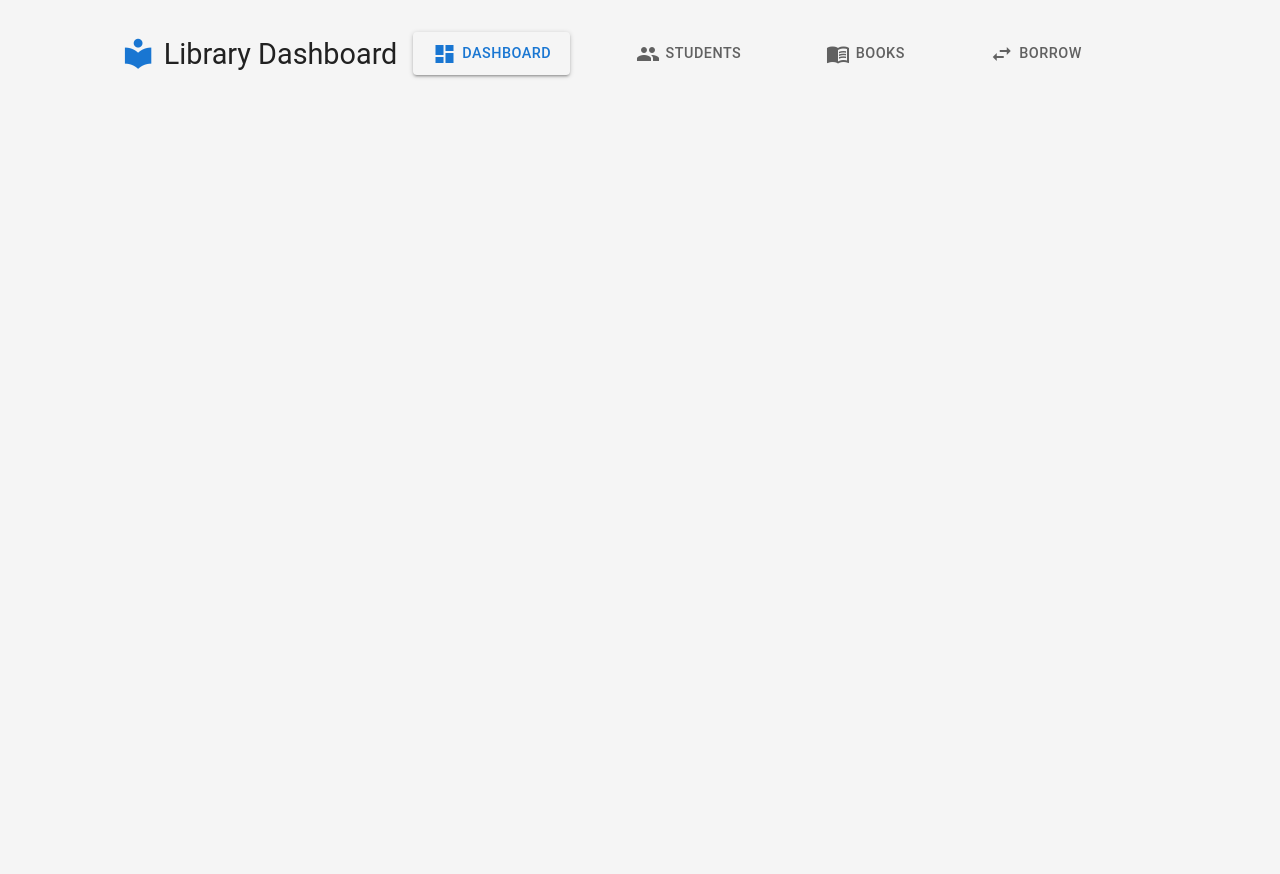
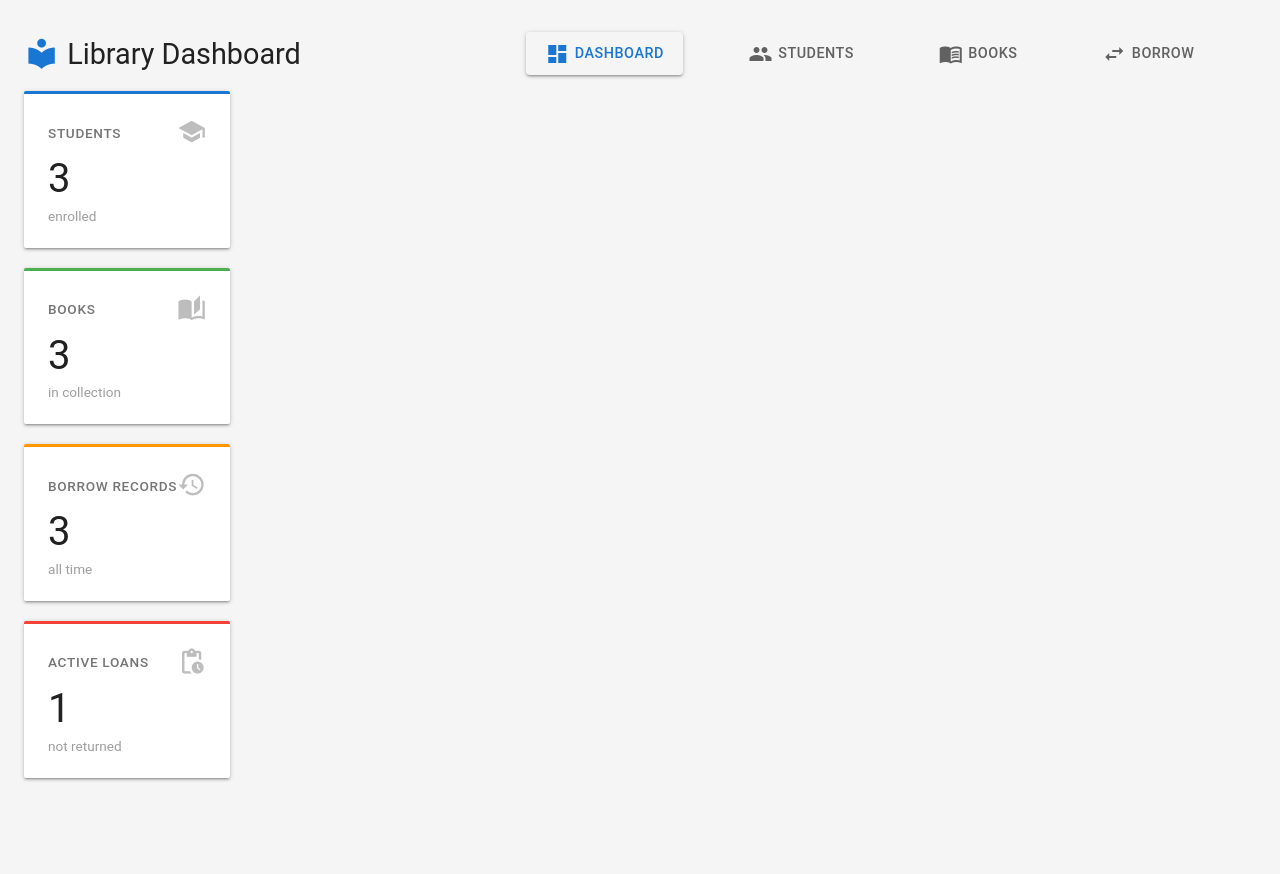
Before and after one commit to Lawrence-19/it30b, a PHP site: page /dashboard.php in a window 1280 px wide. Before the commit the page ends 78 px from the top, so only its background shows below. Run offline with PHP 8.4, Linux system fonts and the light colour scheme; data comes from the database, SQL or seed files in the repository.

Commit message:
Initial KPIs for dashboard.php: student count, book count, borrowed books & active borrows

```diff
--- a/dashboard.php
+++ b/dashboard.php
@@ -270,6 +270,43 @@ $activeBorrows = $pdo->query("SELECT COUNT(*) FROM borrow WHERE borrow_return_da
 <body>
 
     <?php include 'includes/navbar.php'; ?>
+<div class="stats-grid">
+    <div class="stat-card">
+        <div class="stat-header">
+            <span class="stat-label">Students</span>
+            <span class="material-icons">school</span>
+        </div>
+        <div class="stat-number"><?= $studentCount ?></div>
+        <div class="stat-sub">enrolled</div>
+    </div>
+
+    <div class="stat-card">
+        <div class="stat-header">
+            <span class="stat-label">Books</span>
+            <span class="material-icons">auto_stories</span>
+        </div>
+        <div class="stat-number"><?= $bookCount ?></div>
+        <div class="stat-sub">in collection</div>
+    </div>
+
+    <div class="stat-card">
+        <div class="stat-header">
+            <span class="stat-label">Borrow records</span>
+            <span class="material-icons">history</span>
+        </div>
+        <div class="stat-number"><?= $totalBorrows ?></div>
+        <div class="stat-sub">all time</div>
+    </div>
+
+    <div class="stat-card">
+        <div class="stat-header">
+            <span class="stat-label">Active loans</span>
+            <span class="material-icons">pending_actions</span>
+        </div>
+        <div class="stat-number"><?= $activeBorrows ?></div>
+        <div class="stat-sub">not returned</div>
+    </div>
+</div>
 
 </body>
 </html>
```
